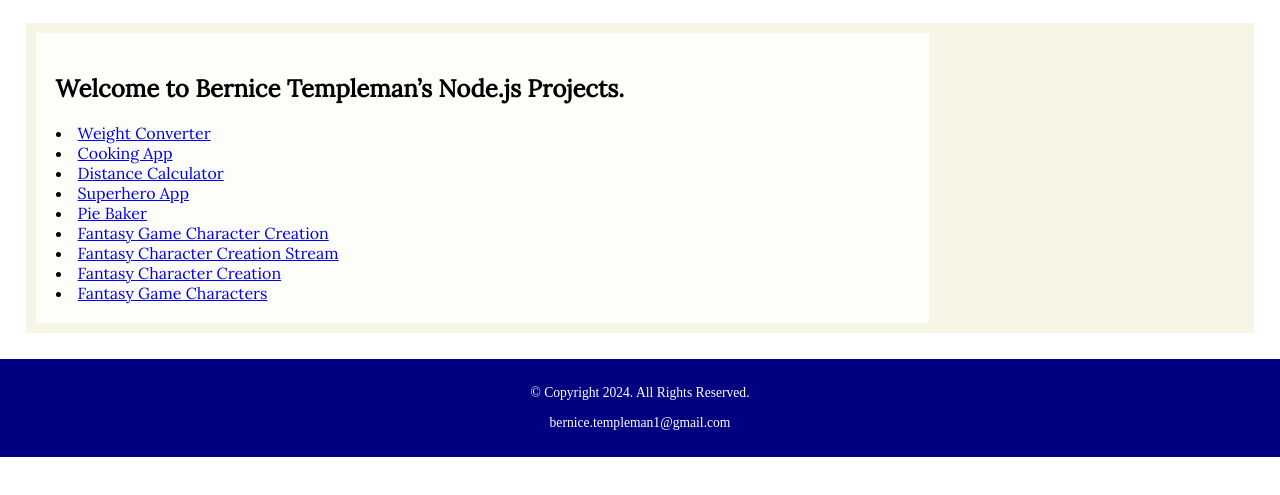
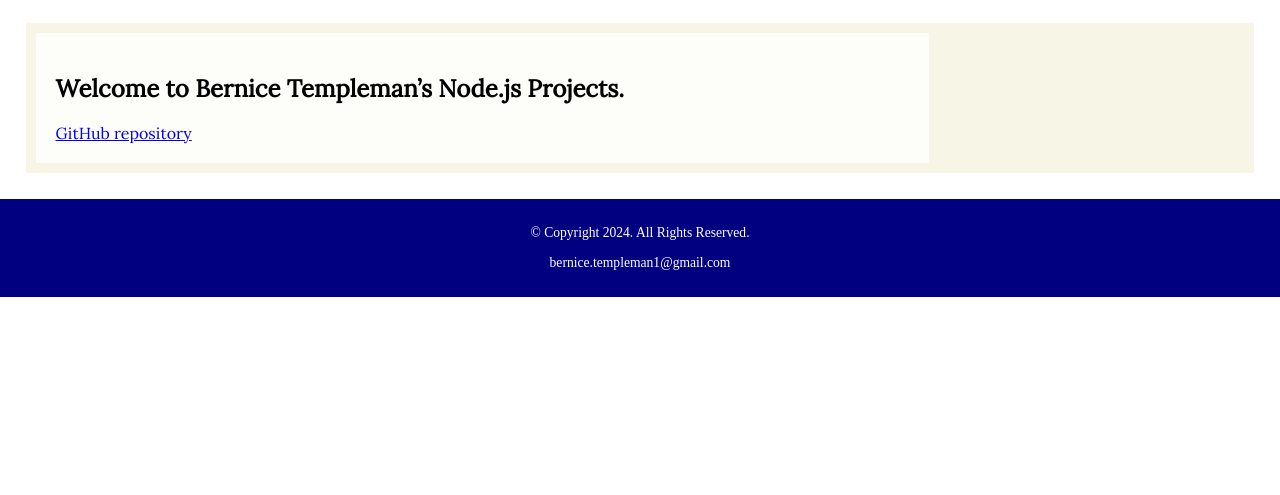
Before and after one commit to bernicetempleman1/web-340, a plain HTML site: page index.html in a window 1280 px wide. Shown: the part 55-550 px from the top of the page. Drawn offline with Linux system fonts and the light colour scheme; a web font is replaced by a local one.

Commit message:
update commit

```diff
--- a/index.html
+++ b/index.html
@@ -41,13 +41,8 @@
     <!-- Use the main area to add the main content to the webpage -->
     <main>
 
-      <!-- Section for Picture, goals, accomplishments, experience, education -->
-      <section class="grid2">
-
-        <div>
-          <h2>Welcome to Bernice Templeman’s Node.js Projects.</h2>
-
-          <li><a href="./week-1/weight-converter">Weight Converter</a></li>
+      <!-- Section for Picture, goals, accomplishments, experience, education
+       <li><a href="./week-1/weight-converter">Weight Converter</a></li>
           <li><a href="./week-2/cooking-app">Cooking App</a></li>
           <li><a href="./week-3/distance-calculator">Distance Calculator</a></li>
           <li><a href="./week-4/superhero-app">Superhero App</a></li>
@@ -56,6 +51,16 @@
           <li><a href="./week-7/fantasy-character-creation-stream">Fantasy Character Creation Stream</a></li>
           <li><a href="./week-8/fantasy-character-creation">Fantasy Character Creation</a></li>
           <li><a href="./week-9/fantasy-game-characters">Fantasy Game Characters</a></li>
+
+      -->
+      <section class="grid2">
+
+        <div>
+          <h2>Welcome to Bernice Templeman’s Node.js Projects.</h2>
+
+          <a href='https://github.com/bernicetempleman1/web-340'>GitHub repository</a></li>
+
+
 
         </div>
       </section>
```
